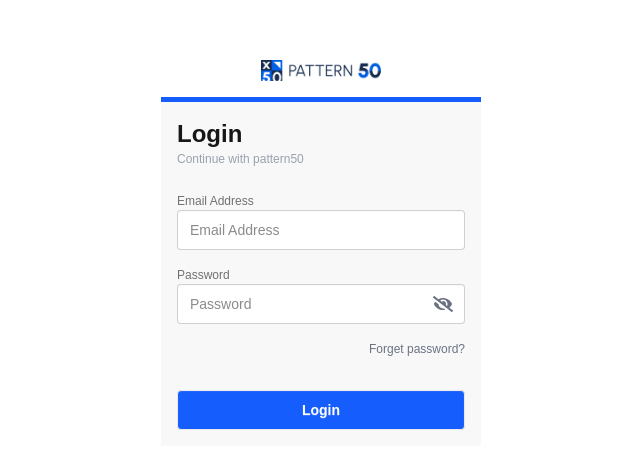
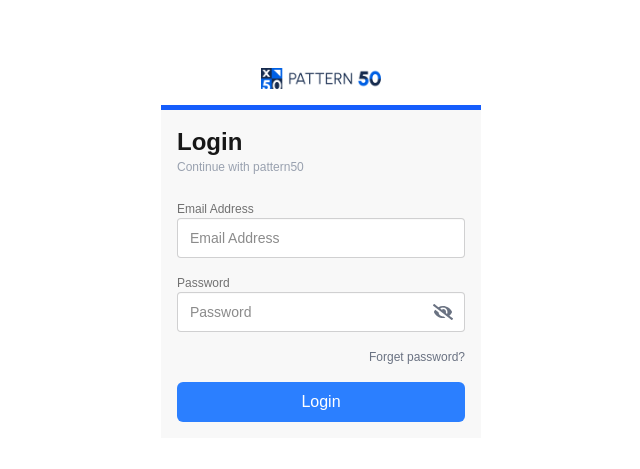
Before and after one commit to AL-AM1N/6sense-internship-task, a Next.js app: page /login in a window 1280 px wide. Shown: the part 155-624 px from the top of the page, without its empty margins (319-959 px from the left). Built offline with nearby package versions, Linux system fonts and the light colour scheme.

Commit message:
feat(button): create Button with CVA for variants and sizes

```diff
--- a/package.json
+++ b/package.json
@@ -11,6 +11,7 @@
   "dependencies": {
     "@reduxjs/toolkit": "^2.11.2",
     "axios": "^1.16.0",
+    "class-variance-authority": "^0.7.1",
     "daisyui": "^5.5.19",
     "next": "16.2.5",
     "react": "19.2.4",
--- a/src/app/login/page.tsx
+++ b/src/app/login/page.tsx
@@ -7,6 +7,7 @@ import { FaEye, FaEyeSlash } from "react-icons/fa";
 import { useDispatch } from "react-redux";
 import Swal from "sweetalert2";
 import { setUser } from "../redux/authSlice";
+import Button from "@/components/Button/Button";
 
 const Login = () => {
 
@@ -268,7 +269,7 @@ const Login = () => {
 
                     {/* Submit Button */}
 
-                    <button
+                    {/* <button
                         type="submit"
                         disabled={loading}
                         className="btn text-white mt-4 bg-blue-600"
@@ -280,10 +281,13 @@ const Login = () => {
                                 : "Login"
                         }
 
-                    </button>
+                    </button> */}
+
+                    <Button type="submit" variant="primary" size="md" className="cursor-pointer">
+                        {loading ? "Logging in..." : "Login"}
+                    </Button>
 
                 </form>
-
             </div>
 
         </div>
--- /dev/null
+++ b/src/components/Button/Button.tsx
@@ -0,0 +1,45 @@
+import React from "react";
+import { cva, type VariantProps } from "class-variance-authority";
+
+const buttonVariants = cva(
+  "rounded-md font-medium transition-colors",
+  {
+    variants: {
+      variant: {
+        primary: "bg-blue-500 text-white hover:bg-blue-600",
+        secondary: "bg-gray-200 text-black hover:bg-gray-300",
+        danger: "bg-red-500 text-white hover:bg-red-600",
+      },
+
+      size: {
+        sm: "px-3 py-1 text-sm",
+        md: "px-4 py-2 text-base",
+        lg: "px-6 py-3 text-lg",
+      },
+    },
+
+    defaultVariants: {
+      variant: "primary",
+      size: "md",
+    },
+  }
+);
+
+type ButtonProps = React.ButtonHTMLAttributes<HTMLButtonElement> &
+  VariantProps<typeof buttonVariants>;
+
+const Button = ({
+  variant,
+  size,
+  className,
+  ...props
+}: ButtonProps) => {
+  return (
+    <button
+      className={`${buttonVariants({ variant, size })} ${className || ""}`}
+      {...props}
+    />
+  );
+};
+
+export default Button;
```
Also changed, not shown: 1 other file (tests, documents, lock files or other folders).
